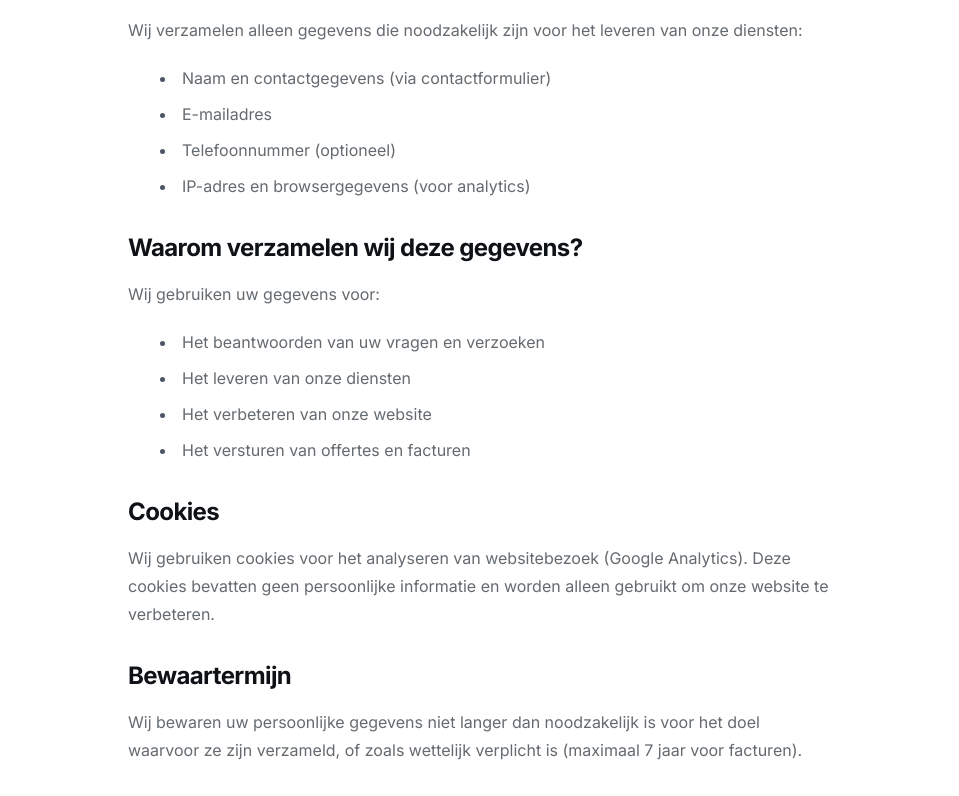
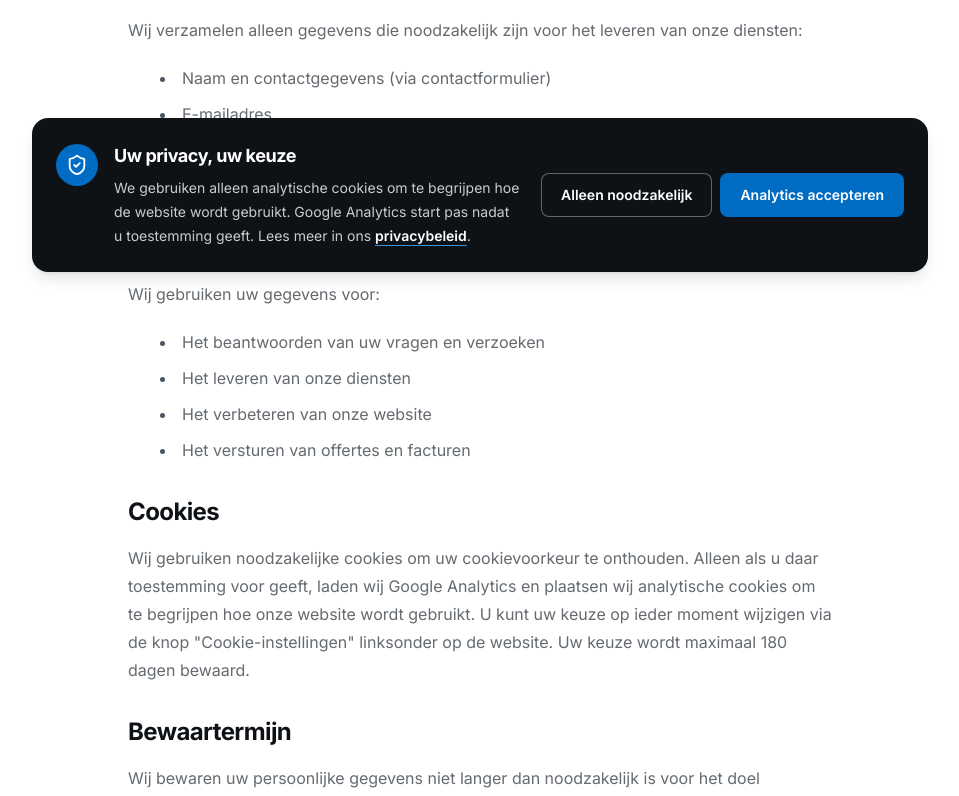
Before and after one commit to hameda9795/techsolutionsutrecht, a Next.js app: page /privacy in a window 1280 px wide. Shown: the part 504-1300 px from the top of the page, without its empty margins (160-1119 px from the left). Built offline with nearby package versions, Linux system fonts and the light colour scheme; no server answers.

Commit message:
feat: add consent-gated Google Analytics

```diff
--- a/src/app/layout.tsx
+++ b/src/app/layout.tsx
@@ -2,7 +2,7 @@ import type { Metadata } from "next";
 import { Inter } from "next/font/google";
 import "./globals.css";
 import { localBusinessSchema, websiteSchema } from "@/lib/schema";
-import GoogleAnalytics from "@/components/GoogleAnalytics";
+import CookieConsent from "@/components/CookieConsent";
 import Header from "@/components/Header";
 
 const inter = Inter({
@@ -65,7 +65,6 @@ export default function RootLayout({
   return (
     <html lang="nl" className={inter.variable}>
       <head>
-        <GoogleAnalytics />
         {/* LocalBusiness Schema */}
         <script
           type="application/ld+json"
@@ -86,6 +85,7 @@ export default function RootLayout({
         <main className="pt-[88px] md:pt-[96px]">
           {children}
         </main>
+        <CookieConsent />
       </body>
     </html>
   );
--- a/src/app/privacy/page.tsx
+++ b/src/app/privacy/page.tsx
@@ -62,9 +62,11 @@ export default function PrivacyPage() {
               Cookies
             </h2>
             <p className="text-[var(--color-muted)] mb-6">
-              Wij gebruiken cookies voor het analyseren van websitebezoek (Google Analytics).
-              Deze cookies bevatten geen persoonlijke informatie en worden alleen gebruikt
-              om onze website te verbeteren.
+              Wij gebruiken noodzakelijke cookies om uw cookievoorkeur te onthouden. Alleen
+              als u daar toestemming voor geeft, laden wij Google Analytics en plaatsen wij
+              analytische cookies om te begrijpen hoe onze website wordt gebruikt. U kunt uw
+              keuze op ieder moment wijzigen via de knop &quot;Cookie-instellingen&quot; linksonder
+              op de website. Uw keuze wordt maximaal 180 dagen bewaard.
             </p>
 
             <h2 className="text-2xl font-bold text-[var(--color-ink)] mt-8 mb-4">
@@ -176,7 +178,7 @@ export default function PrivacyPage() {
             </p>
 
             <p className="text-[var(--color-muted)] text-sm mt-12">
-              Laatst bijgewerkt: 1 juli 2026
+              Laatst bijgewerkt: 7 augustus 2026
             </p>
           </div>
         </div>
--- /dev/null
+++ b/src/components/CookieConsent.tsx
@@ -0,0 +1,148 @@
+"use client";
+
+import { Cookie, ShieldCheck } from "lucide-react";
+import Link from "next/link";
+import { useEffect, useState } from "react";
+import GoogleAnalytics from "@/components/GoogleAnalytics";
+
+type ConsentChoice = "granted" | "denied";
+
+const CONSENT_COOKIE = "tsu_cookie_consent";
+const CONSENT_MAX_AGE = 60 * 60 * 24 * 180;
+
+function readConsentCookie(): ConsentChoice | null {
+  const value = document.cookie
+    .split("; ")
+    .find((cookie) => cookie.startsWith(`${CONSENT_COOKIE}=`))
+    ?.split("=")[1];
+
+  return value === "granted" || value === "denied" ? value : null;
+}
+
+function storeConsentCookie(choice: ConsentChoice) {
+  const secureAttribute = window.location.protocol === "https:" ? "; Secure" : "";
+  document.cookie = `${CONSENT_COOKIE}=${choice}; Max-Age=${CONSENT_MAX_AGE}; Path=/; SameSite=Lax${secureAttribute}`;
+}
+
+function clearGoogleAnalyticsCookies() {
+  const hostParts = window.location.hostname.split(".");
+  const rootDomain =
+    hostParts.length > 1 ? `.${hostParts.slice(-2).join(".")}` : undefined;
+
+  document.cookie.split(";").forEach((cookie) => {
+    const name = cookie.split("=")[0]?.trim();
+    if (!name?.startsWith("_ga")) return;
+
+    document.cookie = `${name}=; Max-Age=0; Path=/; SameSite=Lax`;
+    if (rootDomain) {
+      document.cookie = `${name}=; Max-Age=0; Path=/; Domain=${rootDomain}; SameSite=Lax`;
+    }
+  });
+}
+
+export default function CookieConsent() {
+  const [consent, setConsent] = useState<ConsentChoice | null>(null);
+  const [hasLoadedPreference, setHasLoadedPreference] = useState(false);
+  const [isPanelOpen, setIsPanelOpen] = useState(false);
+
+  useEffect(() => {
+    const savedConsent = readConsentCookie();
+    setConsent(savedConsent);
+    setIsPanelOpen(savedConsent === null);
+    setHasLoadedPreference(true);
+  }, []);
+
+  const saveChoice = (choice: ConsentChoice) => {
+    storeConsentCookie(choice);
+    setConsent(choice);
+    setIsPanelOpen(false);
+
+    if (choice === "denied") {
+      window.gtag?.("consent", "update", {
+        analytics_storage: "denied",
+        ad_storage: "denied",
+        ad_user_data: "denied",
+        ad_personalization: "denied",
+      });
+      clearGoogleAnalyticsCookies();
+    }
+  };
+
+  if (!hasLoadedPreference) return null;
+
+  return (
+    <>
+      <GoogleAnalytics enabled={consent === "granted"} />
+
+      {isPanelOpen ? (
+        <section
+          aria-labelledby="cookie-consent-title"
+          aria-describedby="cookie-consent-description"
+          className="fixed inset-x-3 bottom-3 z-50 mx-auto max-w-4xl rounded-2xl bg-[var(--color-ink)] p-5 text-[var(--color-bg)] shadow-lg sm:inset-x-6 sm:bottom-6 sm:p-6"
+          role="dialog"
+        >
+          <div className="flex flex-col gap-5 lg:flex-row lg:items-center lg:justify-between">
+            <div className="flex max-w-2xl items-start gap-4">
+              <span
+                aria-hidden="true"
+                className="mt-0.5 hidden shrink-0 rounded-full bg-[var(--color-primary)] p-2.5 text-white sm:inline-flex"
+              >
+                <ShieldCheck size={22} strokeWidth={2} />
+              </span>
+              <div>
+                <h2
+                  id="cookie-consent-title"
+                  className="text-lg font-bold tracking-tight text-[var(--color-bg)]"
+                >
+                  Uw privacy, uw keuze
+                </h2>
+                <p
+                  id="cookie-consent-description"
+                  className="mt-1.5 max-w-[68ch] text-sm leading-6 text-[color:color-mix(in_oklch,var(--color-bg)_78%,transparent)]"
+                >
+                  We gebruiken alleen analytische cookies om te begrijpen hoe de website
+                  wordt gebruikt. Google Analytics start pas nadat u toestemming geeft.
+                  Lees meer in ons{" "}
+                  <Link
+                    className="font-semibold text-[var(--color-bg)] underline decoration-[var(--color-primary-light)] underline-offset-4 hover:decoration-[var(--color-bg)]"
+                    href="/privacy"
+                  >
+                    privacybeleid
+                  </Link>
+                  .
+                </p>
+              </div>
+            </div>
+
+            <div className="flex shrink-0 flex-col-reverse gap-2 sm:flex-row">
+              <button
+                className="min-h-11 rounded-lg px-5 py-2.5 text-sm font-semibold text-[var(--color-bg)] outline-none ring-1 ring-inset ring-[color:color-mix(in_oklch,var(--color-bg)_35%,transparent)] transition-colors hover:bg-[color:color-mix(in_oklch,var(--color-bg)_10%,transparent)] focus-visible:ring-2 focus-visible:ring-[var(--color-primary-light)]"
+                onClick={() => saveChoice("denied")}
+                type="button"
+              >
+                Alleen noodzakelijk
+              </button>
+              <button
+                className="min-h-11 rounded-lg bg-[var(--color-primary)] px-5 py-2.5 text-sm font-semibold text-white outline-none transition-colors hover:bg-[var(--color-primary-dark)] focus-visible:ring-2 focus-visible:ring-[var(--color-primary-light)] focus-visible:ring-offset-2 focus-visible:ring-offset-[var(--color-ink)]"
+                onClick={() => saveChoice("granted")}
+                type="button"
+              >
+                Analytics accepteren
+              </button>
+            </div>
+          </div>
+        </section>
+      ) : (
+        <button
+          aria-label="Cookie-instellingen wijzigen"
+          className="fixed bottom-4 left-4 z-40 inline-flex min-h-10 items-center gap-2 rounded-full bg-[var(--color-ink)] px-3.5 py-2 text-xs font-semibold text-[var(--color-bg)] shadow-md outline-none transition-transform hover:-translate-y-0.5 focus-visible:ring-2 focus-visible:ring-[var(--color-primary)] focus-visible:ring-offset-2 motion-reduce:transform-none"
+          onClick={() => setIsPanelOpen(true)}
+          type="button"
+        >
+          <Cookie aria-hidden="true" size={16} />
+          Cookie-instellingen
+        </button>
+      )}
+    </>
+  );
+}
--- a/src/components/GoogleAnalytics.tsx
+++ b/src/components/GoogleAnalytics.tsx
@@ -1,28 +1,70 @@
 "use client";
 
 import Script from "next/script";
+import { usePathname } from "next/navigation";
+import { useEffect, useState } from "react";
 
-const GA_MEASUREMENT_ID = "G-NBGY87SYXL";
+const GA_MEASUREMENT_ID =
+  process.env.NEXT_PUBLIC_GA_MEASUREMENT_ID || "G-NBGY87SYXL";
 
-export default function GoogleAnalytics() {
+declare global {
+  interface Window {
+    dataLayer: unknown[];
+    gtag?: (...args: unknown[]) => void;
+  }
+}
+
+type GoogleAnalyticsProps = {
+  enabled: boolean;
+};
+
+export default function GoogleAnalytics({ enabled }: GoogleAnalyticsProps) {
+  const pathname = usePathname();
+  const [isReady, setIsReady] = useState(false);
+
+  useEffect(() => {
+    if (!enabled || !isReady || !window.gtag) return;
+
+    window.gtag("event", "page_view", {
+      page_title: document.title,
+      page_location: window.location.href,
+      page_path: pathname,
+    });
+  }, [enabled, isReady, pathname]);
+
+  if (!enabled) return null;
+
   return (
     <>
-      {/* Google tag (gtag.js) — loaded after the page is idle to protect LCP */}
-      <Script
-        src={`https://www.googletagmanager.com/gtag/js?id=${GA_MEASUREMENT_ID}`}
-        strategy="lazyOnload"
-      />
-      <Script id="google-analytics" strategy="lazyOnload">
+      <Script id="google-consent-mode" strategy="afterInteractive">
         {`
           window.dataLayer = window.dataLayer || [];
-          function gtag(){dataLayer.push(arguments);}
-          gtag('js', new Date());
-          gtag('config', '${GA_MEASUREMENT_ID}', {
-            page_title: document.title,
-            page_location: window.location.href,
+          window.gtag = window.gtag || function(){window.dataLayer.push(arguments);};
+          window.gtag('consent', 'default', {
+            analytics_storage: 'denied',
+            ad_storage: 'denied',
+            ad_user_data: 'denied',
+            ad_personalization: 'denied',
+            functionality_storage: 'granted',
+            security_storage: 'granted'
+          });
+          window.gtag('consent', 'update', {
+            analytics_storage: 'granted'
+          });
+          window.gtag('js', new Date());
+          window.gtag('config', '${GA_MEASUREMENT_ID}', {
+            send_page_view: false,
+            anonymize_ip: true
           });
         `}
       </Script>
+      <Script
+        id="google-analytics"
+        src={`https://www.googletagmanager.com/gtag/js?id=${GA_MEASUREMENT_ID}`}
+        strategy="afterInteractive"
+        onLoad={() => setIsReady(true)}
+        onReady={() => setIsReady(true)}
+      />
     </>
   );
 }
```
